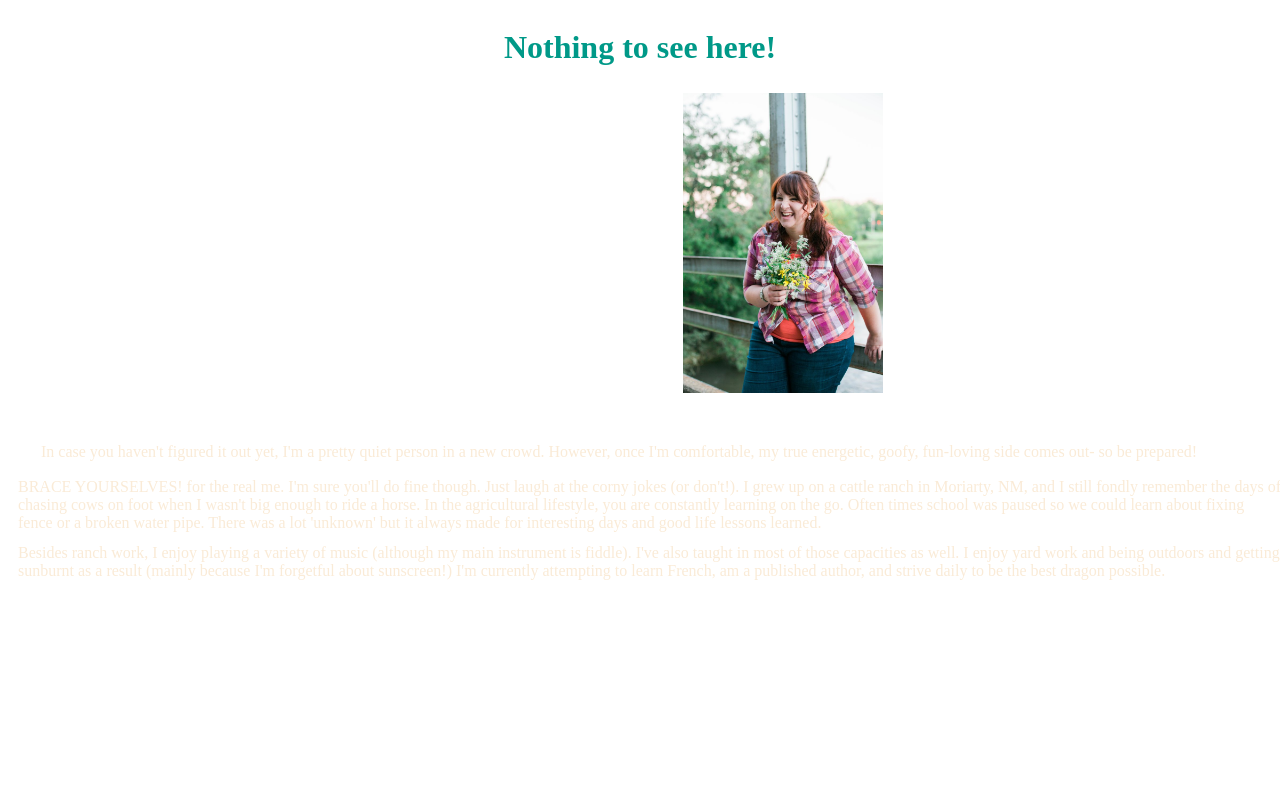
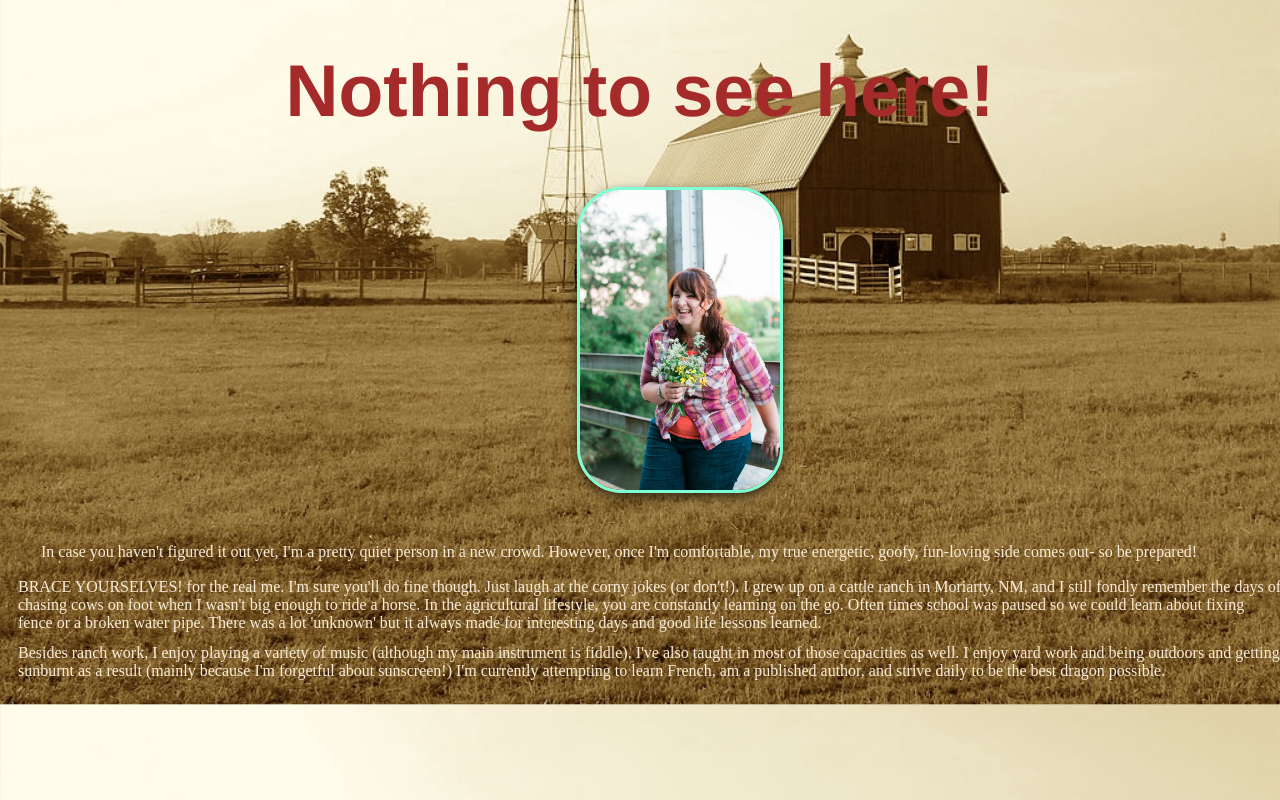
Before and after one commit to sarahheckendorn/about-sarah, a plain HTML site: page index.html in a window 1280 px wide. Drawn offline with Linux system fonts and the light colour scheme.

Commit message:
Adjust picture formatting. Adjust position, add radius and drop shadow.

```diff
--- a/styles.css
+++ b/styles.css
@@ -1,11 +1,12 @@
 body {
-	background-image: url("./images/background.jpeg");
-	display: inline-block;
-	position: relative;
+	background: url("./images/background.jpg") bottom center;
+	background-size: cover;
 }
 
 .h1 {
-	color: #098;
+	color: brown;
+	font-family: "Helvetica Neue";
+	font-size: 55pt;
 	text-align: center;
 }
 
@@ -15,7 +16,11 @@ body {
 	display: inline-block;
 	position: relative;
 	top: 5px;
-	left: 675px;
+	left: 45%;
+	border: 3px solid aquamarine;
+	box-shadow: 0 4px 8px 0 rgba(0, 0, 0, 0.5), 0 6px 20px 0 rgba(0, 0, 0, 0.19);
+	text-align: center;
+	border-radius: 45px;
 }
 
 .p1 {
```
